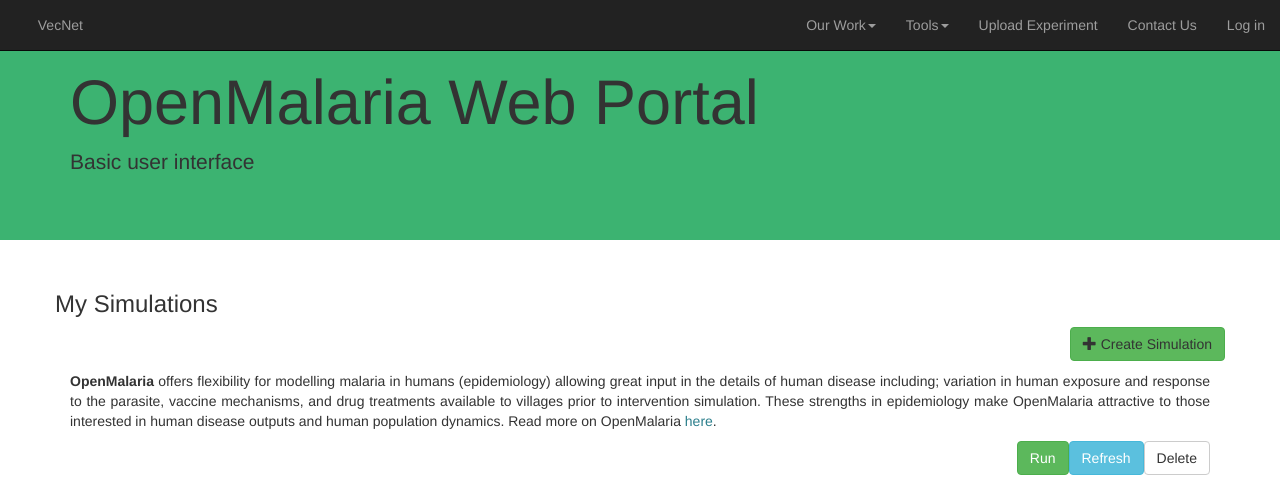
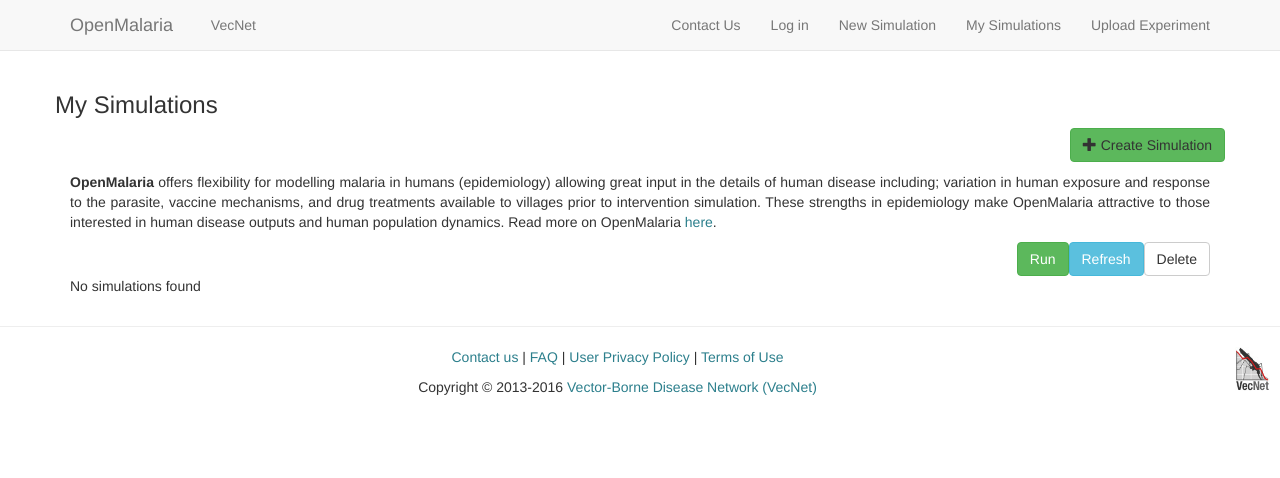
Before and after one commit to vecnet/om, a Django app: template website/apps/ts_om/templates/ts_om/list.html in a window 1280 px wide. Shown: the top 478 px of the page. Run offline with Django 3.2, Linux system fonts and the light colour scheme; the template is opened without the code that fills it, so the values that code supplies are empty; some libraries are stand-ins or nearby versions.

Commit message:
Initial work towards a new interface design.

```diff
--- a/website/apps/ts_om/templates/ts_om/base.html
+++ b/website/apps/ts_om/templates/ts_om/base.html
@@ -10,11 +10,6 @@
     </script>
     <script src="{{ STATIC_URL }}ts_om/js/common.js"></script>
     <script src="{{ STATIC_URL }}js/jquery.validate.min.js"></script>
-{% endblock %}
-
-{% block jumbotron_content %}
-    <h1>OpenMalaria Web Portal</h1>
-    <p class="lead">Basic user interface</p>
 {% endblock %}
 
 {% block main_content %}
--- a/website/templates/base.html
+++ b/website/templates/base.html
@@ -5,7 +5,7 @@
     <meta http-equiv="X-UA-Compatible" content="IE-edge">
     <meta name="viewport" content="width=device-width, initial-scale=1">
     <!-- The above 3 meta tags *must* come first in the head; any other head content must come *after* these tags -->
-    <title>{% block page_title %}Welcome to OpenMalaria Basic User Interface{% endblock %}</title>
+    <title>{% block page_title %}OpenMalaria Basic User Interface{% endblock %}</title>
     <link href="{{ STATIC_URL }}bootstrap-3.3.5/css/bootstrap.min.css" rel="stylesheet">
 
     <!-- HTML5 shim and Respond.js for IE8 support of HTML5 elements and media queries -->
@@ -18,11 +18,12 @@
     {% block extra_css %}{% endblock %}
 </head>
 <body>
-    <nav class="navbar navbar-inverse navbar-fixed-top">
-        <div class="container-fluid">
+    <header class="navbar navbar-default navbar-static-top">
+        <div class="container">
             <div class="navbar-header">
+                <a class="navbar-brand" href="{% url 'ts_om.list' %}">OpenMalaria</a>
             </div>
-            <div class="collapse navbar-collapse">
+            <nav>
                 {% block navbar_inner %}{% endblock %}
 
                 <ul class="nav navbar-nav">
@@ -30,26 +31,12 @@
                     <li><a class="brand" href="https://www.vecnet.org">&nbsp;&nbsp;VecNet</a></li>
                 </ul>
                  <ul class="nav navbar-nav navbar-right">
-                                        <li class="dropdown">
-                            <a href="#" class="dropdown-toggle" data-toggle="dropdown">Our Work<b class="caret"></b></a>
-                            <ul class="dropdown-menu">
-                                <li><a href="https://www.vecnet.org/index.php/about-vecnet">About VecNet</a></li>
-                                <li><a href="https://www.vecnet.org/index.php/about-vecnet/collaborations">Collaborations</a></li>
-                                <li><a href="https://www.vecnet.org/index.php/about-vecnet/faq">FAQ</a></li>
-                                <li><a href="https://www.vecnet.org/index.php/about-vecnet/vecnet-how-to">VecNet How To</a></li>
+                    <li class="dropdown"><a href="{% url 'ts_om.start' %}">New Simulation</a></li>
+                    <li class="dropdown"><a href="{% url 'ts_om.list' %}">My Simulations</a></li>
+                    <li class="dropdown"><a href="{% url 'ts_om.upload' %}">Upload Experiment</a></li>
                 </ul>
-                        </li>
-                    <li class="dropdown">
-                        <a href="#" class="dropdown-toggle" data-toggle="dropdown">Tools<b class="caret"></b></a>
-                        <ul class="dropdown-menu">
-                            <li><a href="https://dl.vecnet.org/">Digital Library</a></li>
-                            <li><a href="https://dw.vecnet.org/">Data Warehouse Browser</a></li>
-                            <li><a href="https://om.vecnet.org/">OpenMalaria Portal</a></li>                                                 <li><a href="https://ci.vecnet.org/ts_emod/">EMOD Basic User Interface</a></li>
-
-                        </ul>
-                    </li>
-                    <li><a href="{% url 'ts_om.upload' %}">Upload Experiment</a></li>
-                    <li class="dropdown"><a href="https://www.vecnet.org/index.php/contact-us">Contact Us</a></li>
+                <ul class="nav navbar-nav navbar-right">
+                    <li class="dropdown"><a href="#">Contact Us</a></li>
 
                     {% block navbar_inner_right_post %}{% endblock %}
 
@@ -57,23 +44,11 @@
                          <li> <a href="{{ LOGOUT_URL }}"> Logout ({{ user.username }}) </a> </li>
                     {% else %}
                          <li> <a href="{{ LOGIN_URL }}?{{ REDIRECT_FIELD_NAME }}={{ request.build_absolute_uri }}"> Log in </a></li>
-
                     {% endif %}
-
-
                 </ul>
+            </nav>
         </div>
-        </div>
-    </nav>
-
-    {% block jumbotron %}
-        <div class="jumbotron subhead">
-            <div class="container ">
-                {% block jumbotron_content %}
-                {% endblock %}
-            </div>
-        </div>
-    {% endblock %}
+    </header>
 
     {% block main_content %}
     {% endblock %}
```
Also changed, not shown: website/apps/ts_om/templates/ts_om/start.html (+8 -1 lines). Lines whose indentation alone changed are shown as unchanged.
